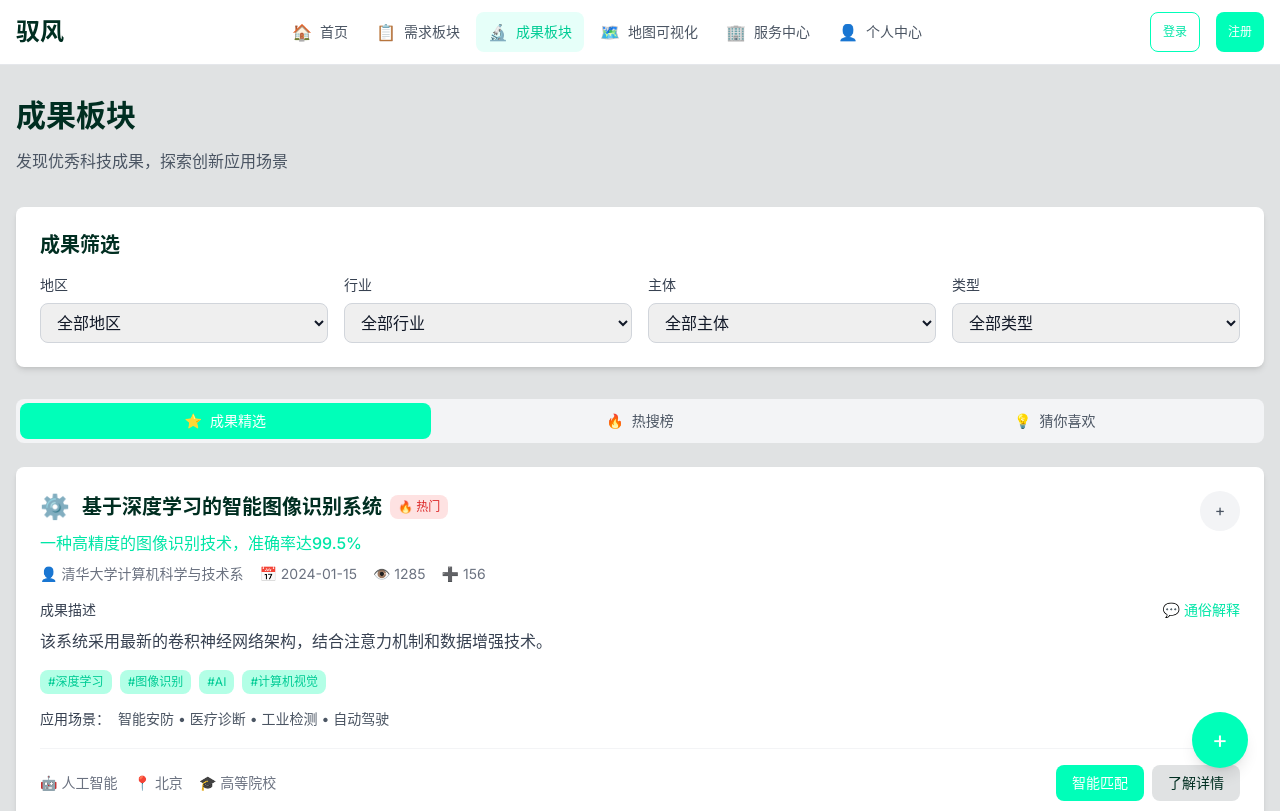
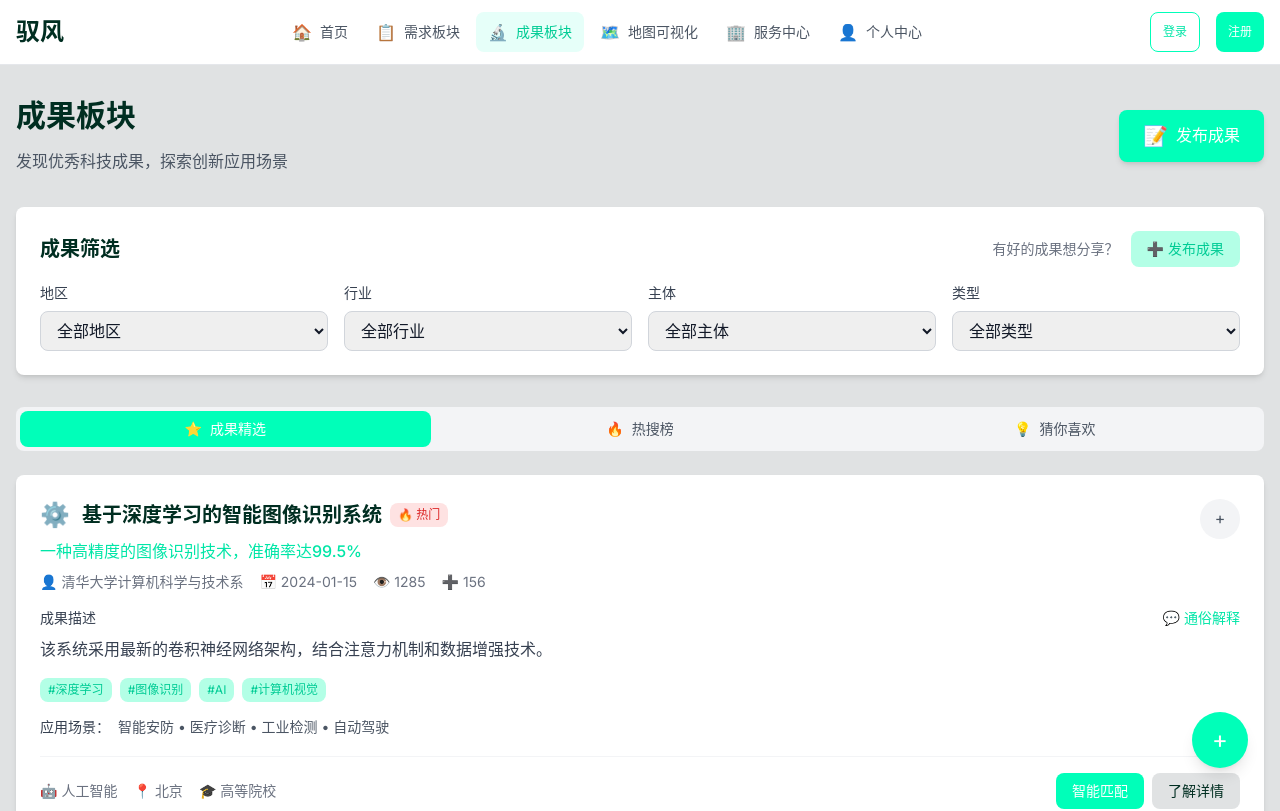
Before and after one commit to Spring930/supply-demand-matching-platform, a Next.js app: page /achievements in a window 1280 px wide. Shown: the top 811 px of the page. Built offline with nearby package versions, Linux system fonts and the light colour scheme.

Commit message:
add publish buttons to achievements page

```diff
--- a/app/achievements/page.tsx
+++ b/app/achievements/page.tsx
@@ -72,13 +72,30 @@ export default function AchievementsPage() {
   return (
     <div className="container mx-auto px-4 py-8">
       <div className="mb-8">
-        <h1 className="text-3xl font-bold text-title mb-4">成果板块</h1>
-        <p className="text-gray-600">发现优秀科技成果，探索创新应用场景</p>
+        <div className="flex items-center justify-between">
+          <div>
+            <h1 className="text-3xl font-bold text-title mb-4">成果板块</h1>
+            <p className="text-gray-600">发现优秀科技成果，探索创新应用场景</p>
+          </div>
+          <button className="bg-accent-500 text-white px-6 py-3 rounded-custom hover:bg-accent-600 transition-colors flex items-center space-x-2 shadow-md">
+            <span className="text-xl">📝</span>
+            <span className="font-medium">发布成果</span>
+          </button>
+        </div>
       </div>
 
       {/* 筛选器 */}
       <div className="bg-white rounded-custom shadow-md p-6 mb-8">
-        <h2 className="text-xl font-semibold text-title mb-4">成果筛选</h2>
+        <div className="flex items-center justify-between mb-4">
+          <h2 className="text-xl font-semibold text-title">成果筛选</h2>
+          <div className="flex items-center space-x-3">
+            <span className="text-sm text-gray-500">有好的成果想分享？</span>
+            <button className="bg-accent-100 text-accent-700 px-4 py-2 rounded-custom hover:bg-accent-200 transition-colors flex items-center space-x-1 text-sm">
+              <span>➕</span>
+              <span>发布成果</span>
+            </button>
+          </div>
+        </div>
         <div className="grid grid-cols-1 md:grid-cols-2 lg:grid-cols-4 gap-4">
           {/* 地区筛选 */}
           <div>
```
